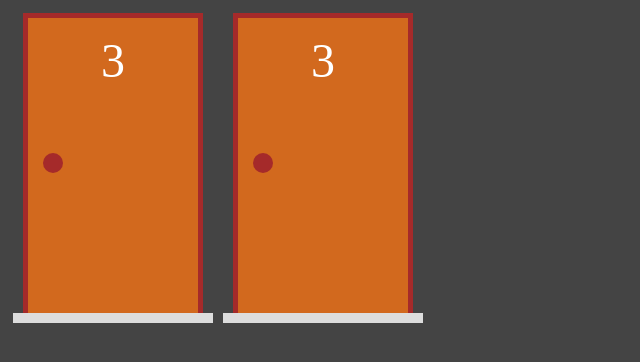
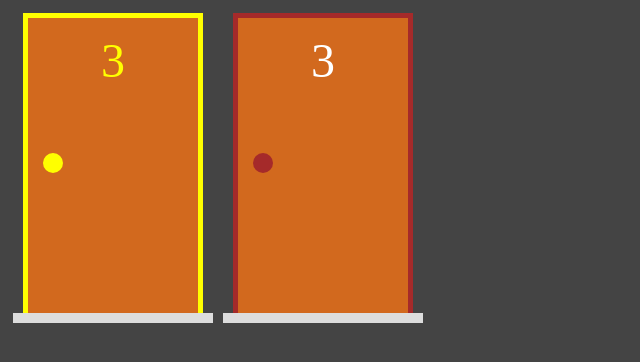
Before and after one commit to Erick-de-Paiva/projeto-porta-premiada, a Next.js app: page / in a window 1280 px wide. Shown: the top 362 px of the page, without its empty margins (0-640 px from the left). Built offline with nearby package versions, Linux system fonts and the light colour scheme.

Commit message:
componente porta #06

```diff
--- a/components/Porta.jsx
+++ b/components/Porta.jsx
@@ -1,9 +1,11 @@
 import styles from "../styles/Porta.module.css"
 
 export default function Porta(props) {
+    const selecionada = props.selecionada ? styles.selecionada : ''
+
     return (
         <div className={styles.area}>
-            <div className={styles.estrutura}>
+            <div className={`${styles.estrutura} ${selecionada}`}>
                 <div className={styles.porta}>
                     <div className={styles.numero}>3</div>
                     <div className={styles.macaneta}></div>
--- a/pages/index.jsx
+++ b/pages/index.jsx
@@ -3,7 +3,7 @@
 export default function Home() {
   return (
     <div style={{display: "flex"}}>
-      <Porta />
+      <Porta selecionada />
       <Porta />
     </div>
   )
--- a/styles/Porta.module.css
+++ b/styles/Porta.module.css
@@ -45,3 +45,17 @@
     width: 100%;
     background-color: #ddd;
 }
+
+.selecionada {
+    border-left: 5px solid yellow;
+    border-top: 5px solid yellow;
+    border-right: 5px solid yellow;
+}
+
+.selecionada .numero {
+    color: yellow;
+}
+
+.selecionada .macaneta {
+    background-color: yellow;
+}
```
